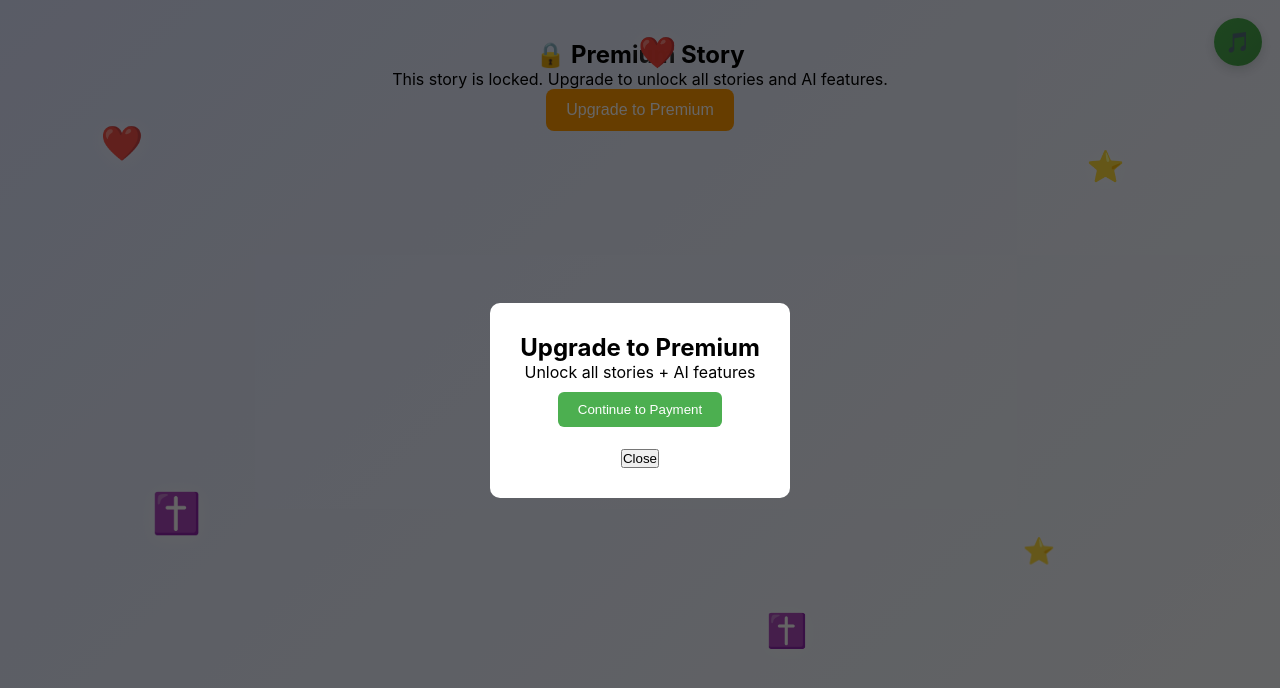
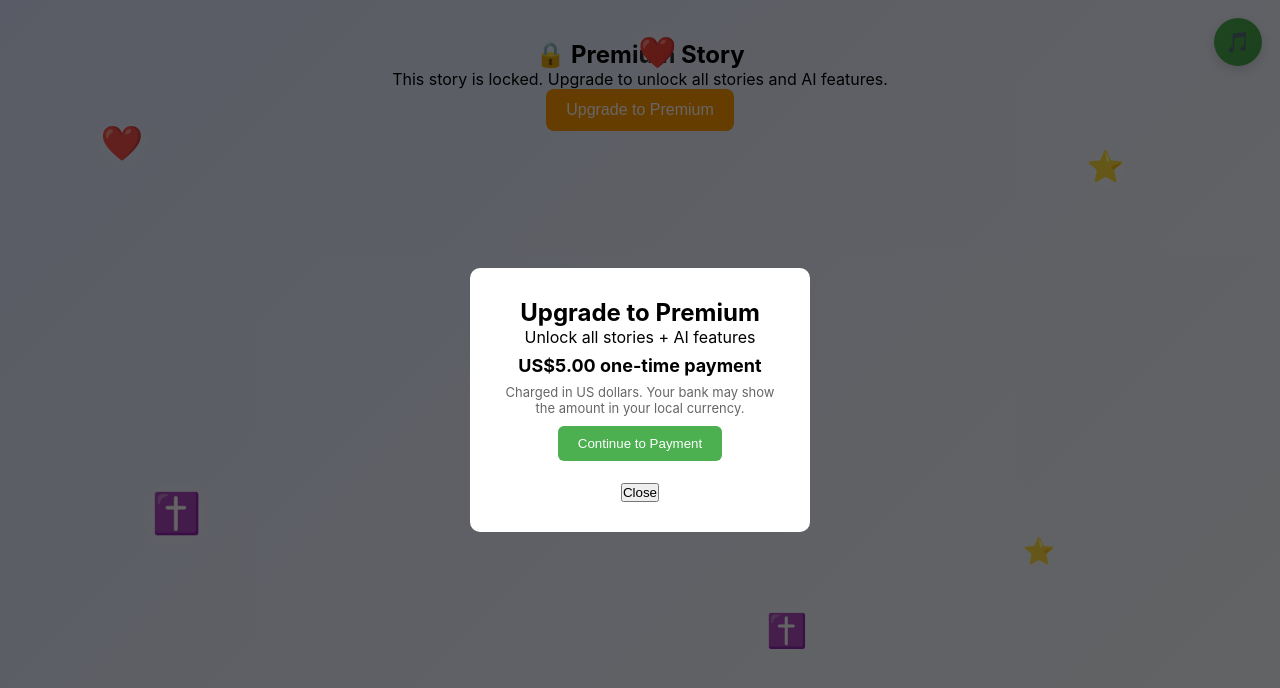
Before and after one commit to Dphoshoba/bible-quest, a React (Create React App) app: page /stories/abraham in a window 1280 px wide. Both pictures are taken after a click on the button "Upgrade to Premium". Shown: the top 688 px of the page. Built offline with nearby package versions, Linux system fonts and the light colour scheme.

Commit message:
Show US$ price on the upgrade screen
Co-Authored-By: Claude Sonnet 5.5 <noreply@anthropic.com>

```diff
--- a/src/BibleStoryPage.js
+++ b/src/BibleStoryPage.js
@@ -2,7 +2,7 @@ import React, { useContext, useState, useRef } from "react";
 import { useParams, useNavigate } from "react-router-dom";
 import { CharacterContext } from './CharacterContext.js';
 import AiBuddy from "./components/AiBuddy.js";
-import { startCheckout } from "./premium.js";
+import { startCheckout, PREMIUM_PRICE_LABEL } from "./premium.js";
 import { API_ENDPOINTS } from "./config.js";
 import ShareButton from './components/ShareButton.js';
 
@@ -814,6 +814,10 @@ if (character.premium && !isPremiumUser) {
           }}>
             <h2>Upgrade to Premium</h2>
             <p>Unlock all stories + AI features</p>
+            <p style={{ fontWeight: 700, fontSize: 18, margin: '8px 0' }}>{PREMIUM_PRICE_LABEL}</p>
+            <p style={{ fontSize: 13, color: '#666', maxWidth: 280, margin: '0 auto' }}>
+              Charged in US dollars. Your bank may show the amount in your local currency.
+            </p>
 
             <button
               onClick={startCheckout}
--- a/src/premium.js
+++ b/src/premium.js
@@ -1,6 +1,9 @@
 import { API_BASE_URL } from './config.js';
 
 const PREMIUM_KEY = 'bq_premium';
+
+// Shown to buyers before checkout. Must match PREMIUM_PRICE_CENTS on the backend (default 500).
+export const PREMIUM_PRICE_LABEL = 'US$5.00 one-time payment';
 
 // Premium flag lives in localStorage (per device). It is only ever set after the
 // backend confirms with Stripe that the checkout session was actually paid.
```
